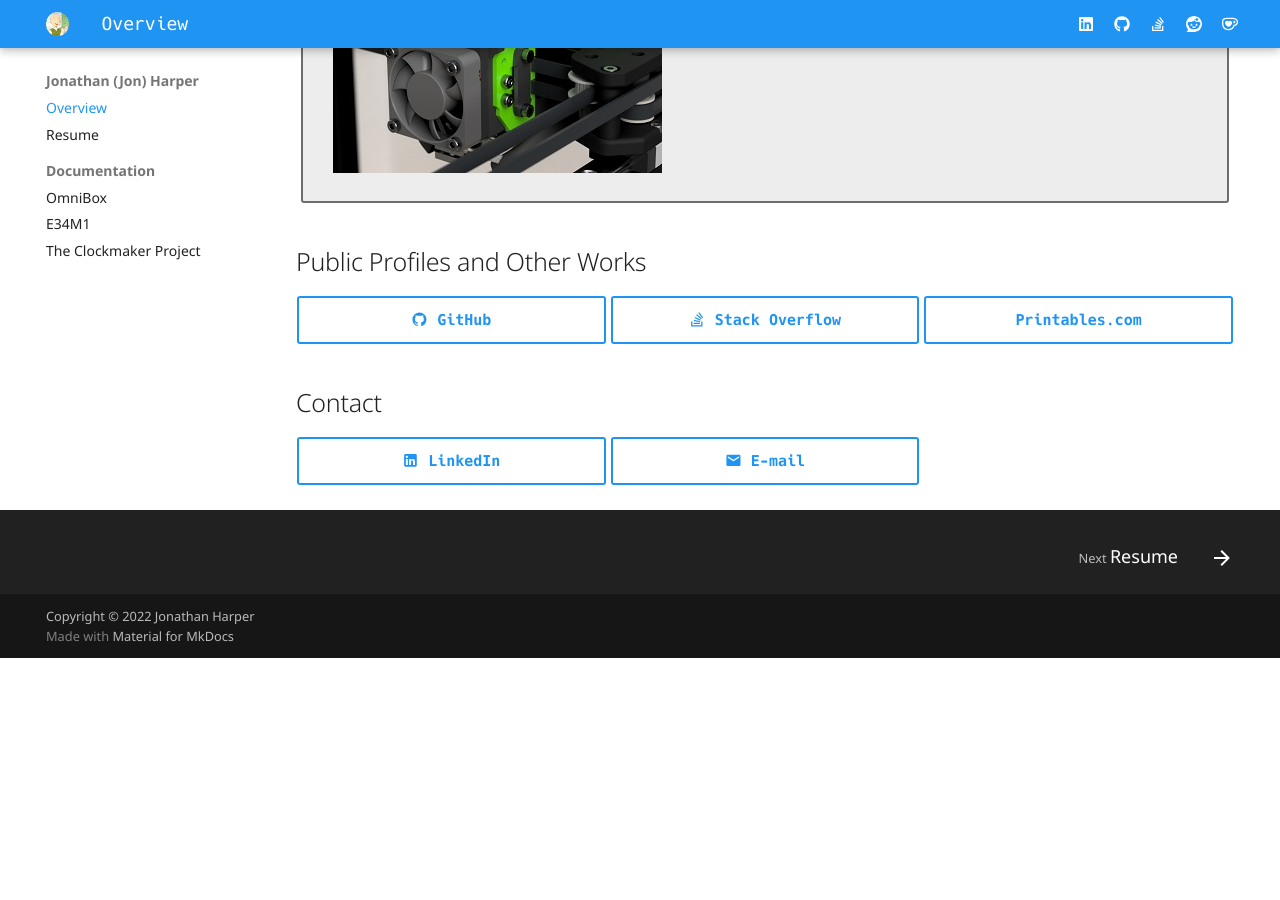
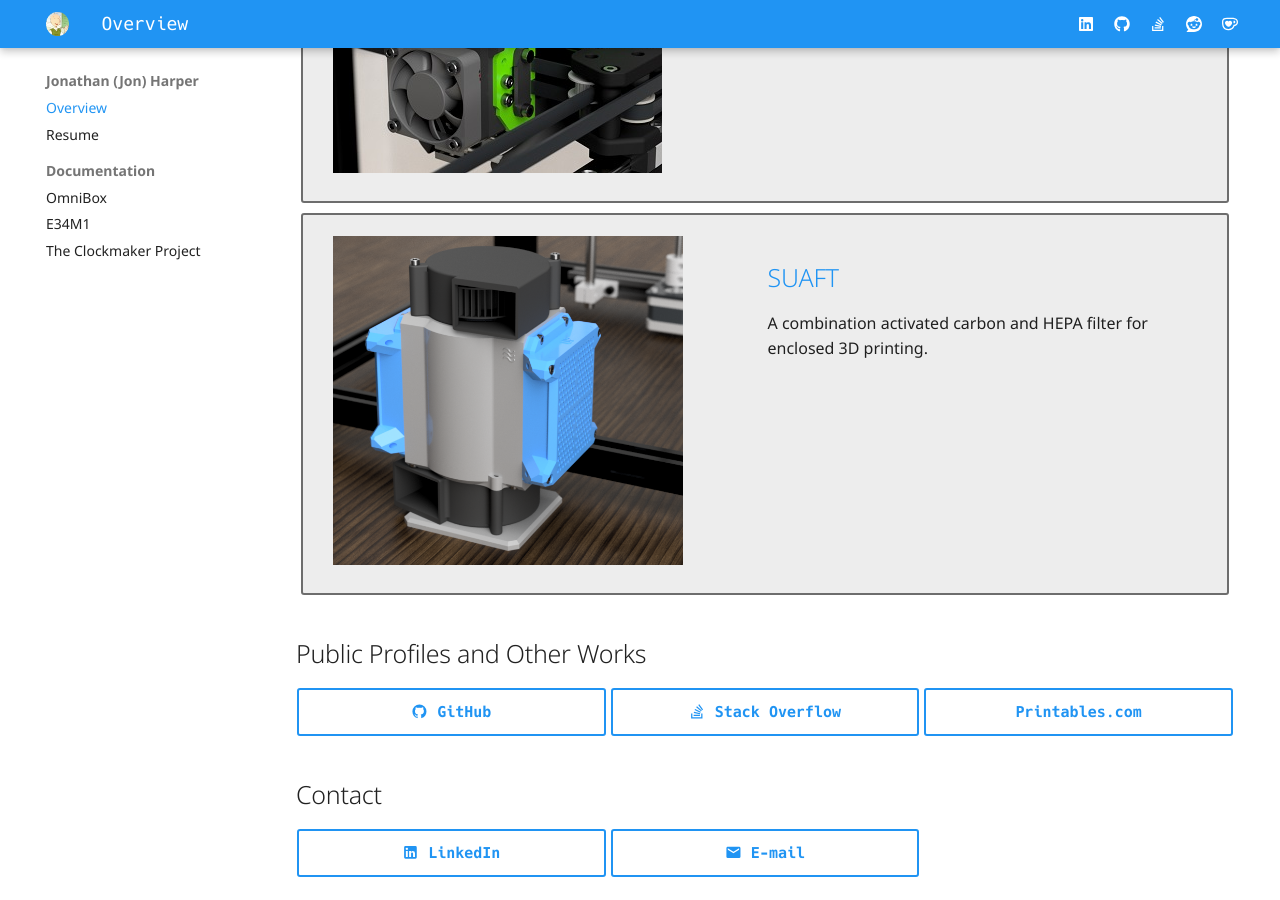
Before and after one commit to jon-harper/jon-harper.github.io, an MkDocs documentation site: the page built from docs/index.md, in a window 1280 px wide and 900 px high, scrolled down 1080 px. Built offline with MkDocs 1.6.1 and Material for MkDocs 9.7.7, drawn with Linux system fonts in a browser that asks for light colours; before the commit the page ends 1738 px from its top, so only the background shows below that.

Commit message:
Added SUAFT

```diff
--- a/docs/index.md
+++ b/docs/index.md
@@ -45,6 +45,18 @@ A modular, 3D-printable electronics case for 3D printers.
 The EVA 3 toolhead adapted for ZeroG Mercury One 3D printers.
 </div>
 </div>
+<div markdown class="jh-card jh-grid-container jh-grid-2">
+<div markdown class="jh-grid-img">
+[![suaft](img/suaft.png){width="350px"}](https://jon-harper.github.io/air_filter)
+</div>
+<div markdown class="jh-grid-para">
+
+## [SUAFT](https://jon-harper.github.io/air_filter)
+
+A combination activated carbon and HEPA filter for enclosed 3D printing.
+</div>
+</div>
+
 </div>
 
 ## Public Profiles and Other Works
```
Also changed, not shown: docs/img/suaft.png (added).
